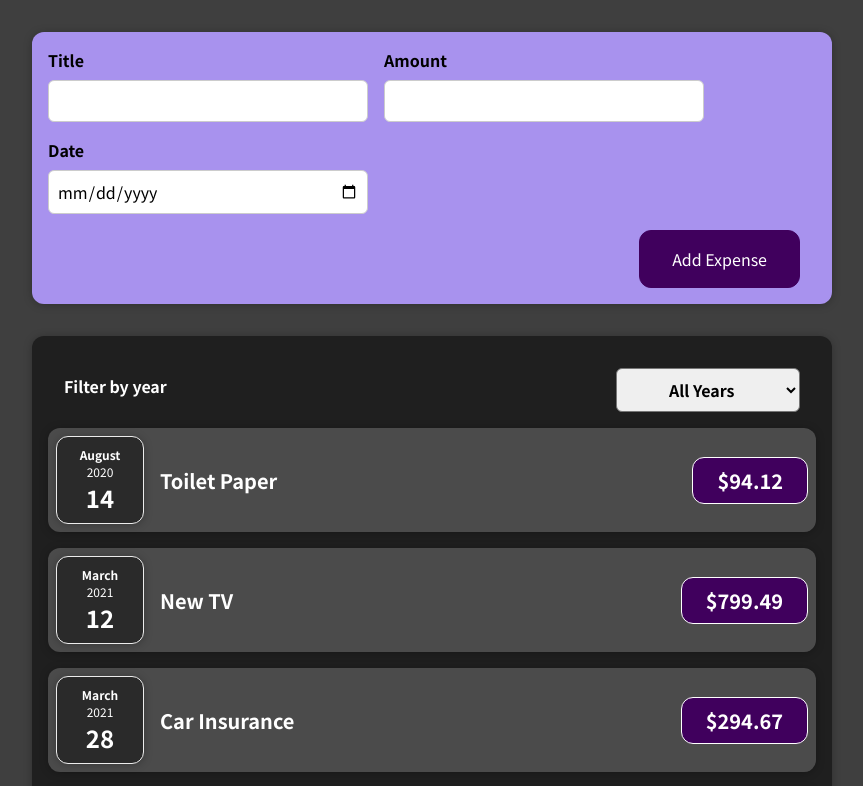
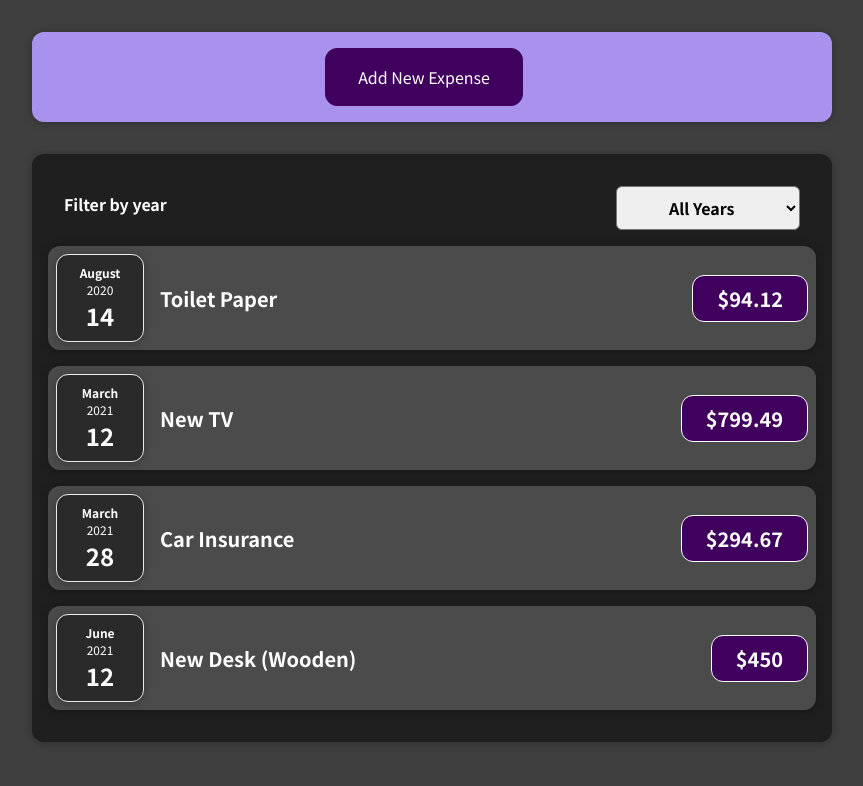
Before and after one commit to kazblacktopp/react-complete-guide, a React (Create React App) app: page / in a window 1280 px wide. Shown: the top 786 px of the page, without its empty margins (208-1071 px from the left). Built offline with nearby package versions, Linux system fonts and the light colour scheme.

Commit message:
Added button for showing new expense form

```diff
--- a/src/components/NewExpense/NewExpense.js
+++ b/src/components/NewExpense/NewExpense.js
@@ -1,18 +1,40 @@
+import React, { useState } from 'react';
 import './NewExpense.css';
 import ExpenseForm from './ExpenseForm';
 
 function NewExpense(props) {
+  const [isAddingNewExpense, setIsAddingNewExpense] = useState(false);
+
   function saveNewExpenseHandler(newExpenseData) {
     const expenseData = {
       ...newExpenseData,
       id: Math.random().toString(),
     };
     props.onAddExpense(expenseData);
+    setIsAddingNewExpense(false);
+  }
+
+  function addNewExpenseHandler() {
+    setIsAddingNewExpense(true);
+  }
+
+  function cancelNewExpense() {
+    setIsAddingNewExpense(false);
   }
 
   return (
     <div className="new-expense">
-      <ExpenseForm onSaveNewExpense={saveNewExpenseHandler} />
+      {!isAddingNewExpense && (
+        <button type="button" onClick={addNewExpenseHandler}>
+          Add New Expense
+        </button>
+      )}
+      {isAddingNewExpense && (
+        <ExpenseForm
+          onSaveNewExpense={saveNewExpenseHandler}
+          onCancel={cancelNewExpense}
+        />
+      )}
     </div>
   );
 }
```
